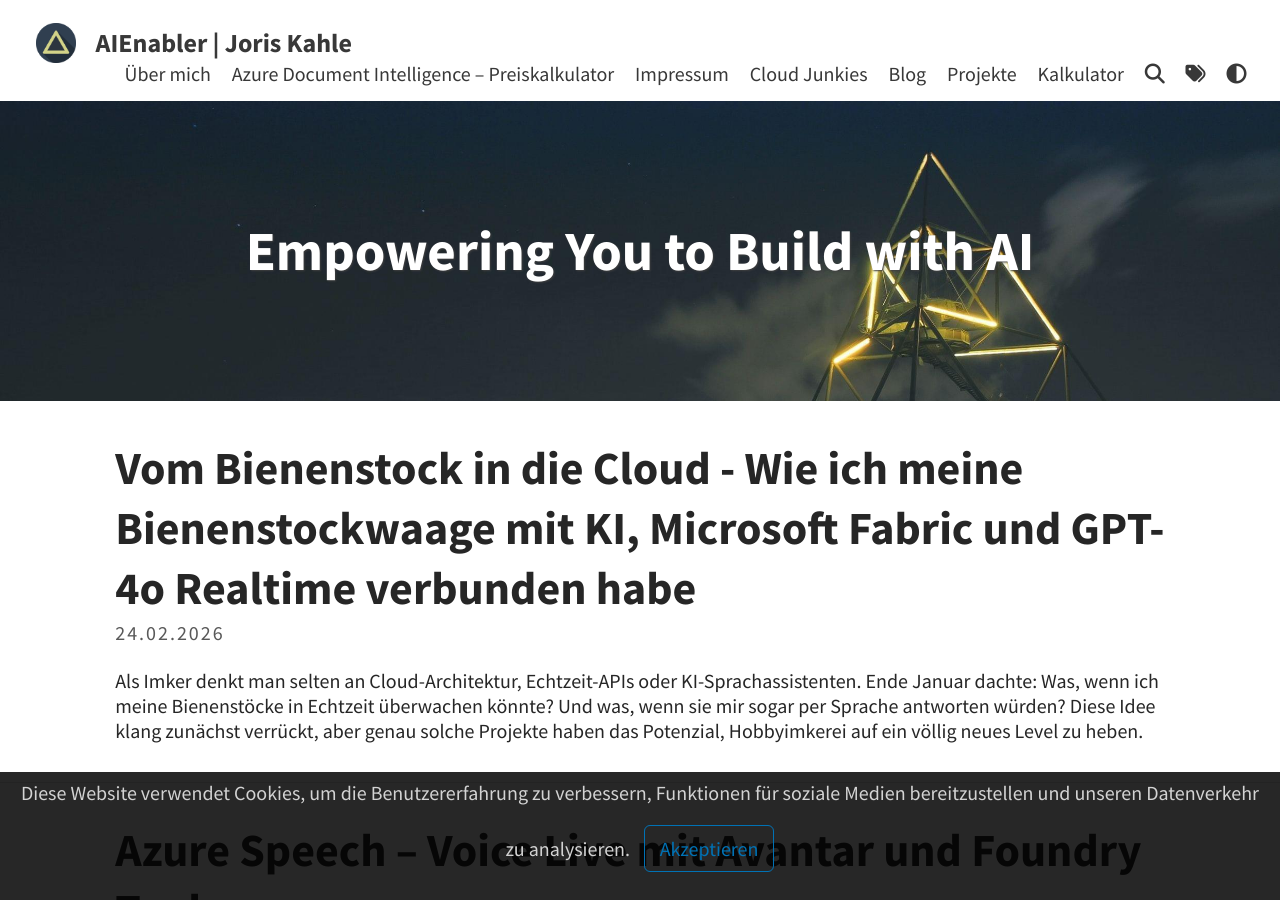
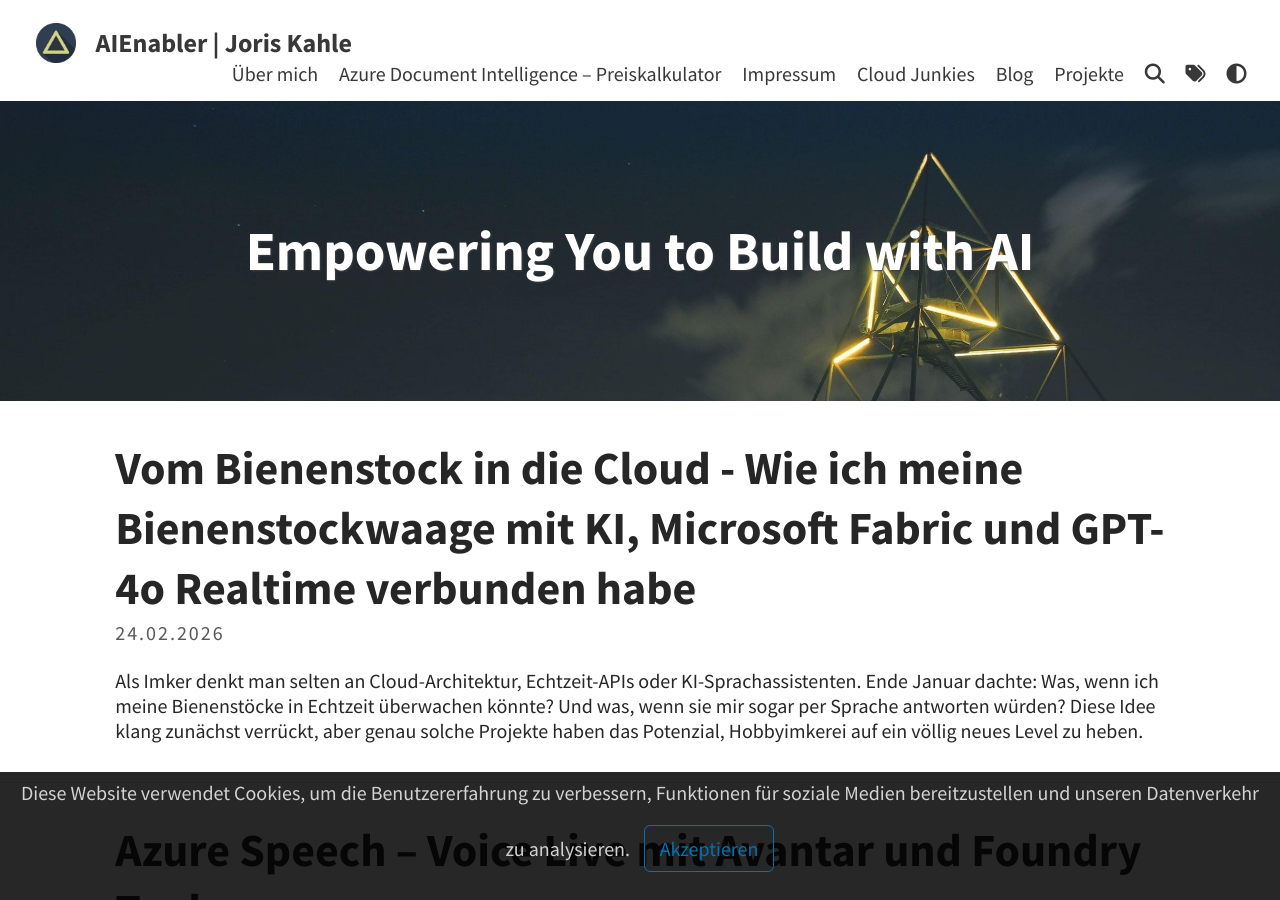
Before and after one commit to joriskahle007/joriskahle007.github.io, a Jekyll site: the page built from index.html, in a window 1280 px wide and 900 px high. Built offline with Jekyll 4.4.1, drawn with Linux system fonts in a browser that asks for light colours; a script that is not in the unit is left out; the list of posts is cut into pages by our own code.

Commit message:
Update menu.yml

```diff
--- a/_data/menu.yml
+++ b/_data/menu.yml
@@ -9,9 +9,3 @@
   url: https://joriskahle.de
   hide: false
   position: 3
-- discord:
-  title: "Kalkulator"
-  url: https://joriskahle.de/doc.html
-  target: _blank
-  hide: false
-  position: 4
```
